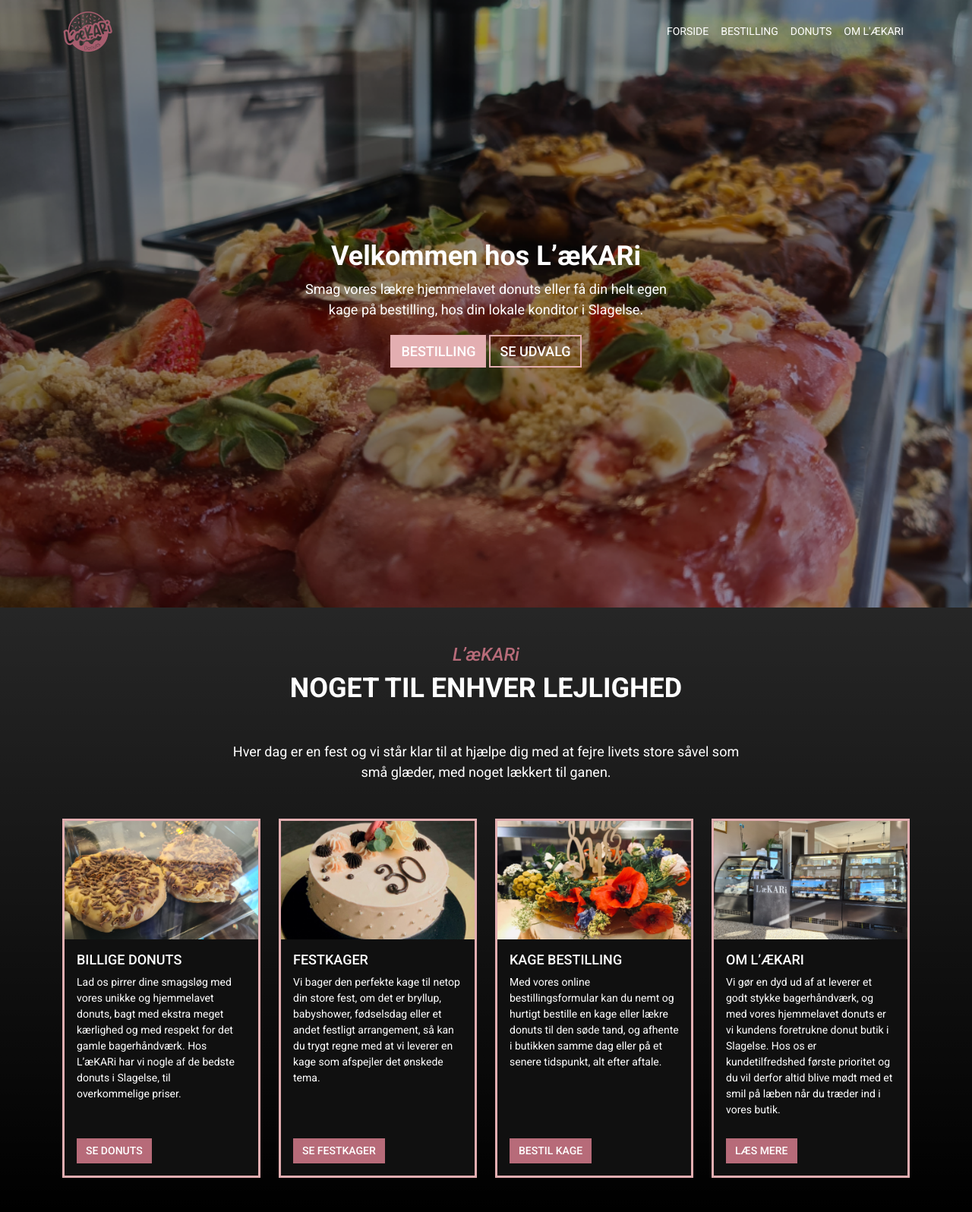
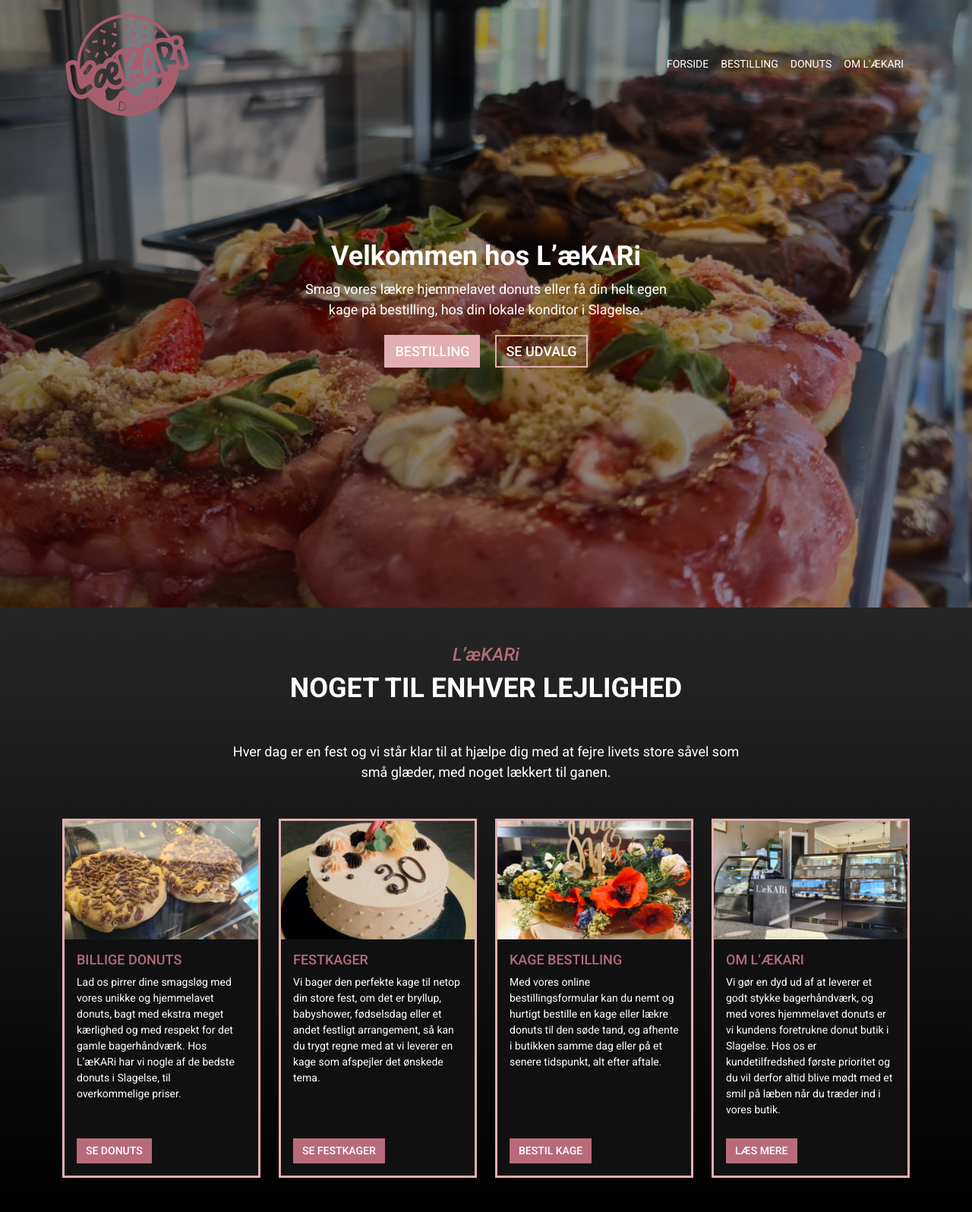
Before and after one commit to andrewras93/laekari, a PHP site: page / in a window 1280 px wide. Shown: the top 1596 px of the page at 76% size. Run offline with PHP 8.4, Linux system fonts and the light colour scheme.

Commit message:
Added several ui changes.

```diff
--- a/bestilling.php
+++ b/bestilling.php
@@ -40,6 +40,9 @@
                 </div>
 
                 <div class="col-lg-6 mt-5 mt-lg-0">
+
+                    <h2 class="display-1 mb-4 text-secondary">HJEMMELAVET FRA HJERTET</h2>
+
                     <p>
                         Hos L’æKARi bager vi med passion og kærlighed for det traditionelle bagerhåndværk.<br>
                         Ved hjælp af vores bestillingsformular kan du bestille din helt egen personlige kage, der afspejler lige netop det tema du ønsker at fejre. Om det er en mindre fødselsdag, eller et større bryllup, så kan du være sikker på at vi leverer varen.
--- a/css/_header.scss
+++ b/css/_header.scss
@@ -1,3 +1,10 @@
+.header-logo-small {
+
+    max-width: 67px;
+
+}
+
+
 .active, .navbar-nav a:hover {
 
     border-bottom: 2px $secondary solid;
@@ -8,6 +15,12 @@
 
     background: transparent;
     transition: all 0.6s;
+
+}
+
+#header img {
+
+    transition: 0.5s;
 
 }
 
@@ -24,3 +37,12 @@
     border: none;
 
 }
+
+
+@media only screen and (max-width: 576px) {
+
+    #header img {
+        max-width: 67px;
+    }
+
+}
--- a/header.php
+++ b/header.php
@@ -3,7 +3,7 @@
     <nav id="nav" class="navbar navbar-expand-lg navbar-dark container">
 
         <a class="navbar-brand" href="index.php">
-            <img src="./images/header-logo.png" alt="L'æKARi logo" class="img-fluid">
+            <img id="headerLogo" src="./images/header-logo-large.png" alt="L'æKARi logo" class="img-fluid">
         </a>
 
         <button class="navbar-toggler" type="button" data-toggle="collapse" data-target="#navbarNavAltMarkup" aria-controls="navbarNavAltMarkup" aria-expanded="false" aria-label="Toggle navigation">
--- a/index.php
+++ b/index.php
@@ -29,8 +29,8 @@
                 kage på bestilling, hos din lokale konditor i Slagelse.</p>
 
             <div class="mt-3">
-                <a class="btn btn-light text-uppercase rounded-0 mt-1" href="bestilling.php">Bestilling</a>
-                <a class="btn btn-border text-uppercase rounded-0 mt-1" href="donuts.php">Se Udvalg</a>
+                <a class="btn btn-light text-uppercase rounded-0 mt-1 me-sm-2" href="bestilling.php">Bestilling</a>
+                <a class="btn btn-border text-uppercase rounded-0 mt-1 ms-sm-2" href="donuts.php">Se Udvalg</a>
             </div>
 
         </div>
@@ -57,7 +57,7 @@
                                 <img src="images/card-donuts.png" alt="Donuts" class="img-fluid">
 
                                 <div class="card-content pe-3 ps-3 pt-3">
-                                    <h4 class="card-title text-uppercase">Billige Donuts</h4>
+                                    <h4 class="card-title text-uppercase text-secondary">Billige Donuts</h4>
                                     <p>Lad os pirrer dine smagsløg med vores unikke og hjemmelavet donuts, bagt med ekstra meget kærlighed og med respekt for det gamle bagerhåndværk. Hos L’æKARi har vi nogle af de bedste donuts i Slagelse, til overkommelige priser.</p>
                                 </div>
 
@@ -78,7 +78,7 @@
                                 <img src="images/card-party-cakes.png" alt="Festkage" class="img-fluid">
 
                                 <div class="card-content pe-3 ps-3 pt-3">
-                                    <h4 class="card-title text-uppercase">Festkager</h4>
+                                    <h4 class="card-title text-uppercase text-secondary">Festkager</h4>
                                     <p>Vi bager den perfekte kage til netop din store fest, om det er bryllup, babyshower, fødselsdag eller et andet festligt arrangement, så kan du trygt regne med at vi leverer en kage som afspejler det ønskede tema.</p>
                                 </div>
 
@@ -99,7 +99,7 @@
                                 <img src="images/card-order-cake.png" alt="Bryllupskage" class="img-fluid">
 
                                 <div class="card-content pe-3 ps-3 pt-3">
-                                    <h4 class="card-title text-uppercase">Kage Bestilling</h4>
+                                    <h4 class="card-title text-uppercase text-secondary">Kage Bestilling</h4>
                                     <p>Med vores online bestillingsformular kan du nemt og hurtigt bestille en kage eller lækre donuts til den søde tand, og afhente i butikken samme dag eller på et senere tidspunkt, alt efter aftale.</p>
                                 </div>
 
@@ -120,7 +120,7 @@
                                 <img src="images/card-about.png" alt="L'æKARi skranke" class="img-fluid">
 
                                 <div class="card-content pe-3 ps-3 pt-3">
-                                    <h4 class="card-title text-uppercase">OM L’æKARi</h4>
+                                    <h4 class="card-title text-uppercase text-secondary">OM L’æKARi</h4>
                                     <p>Vi gør en dyd ud af at leverer et godt stykke bagerhåndværk, og med vores hjemmelavet donuts er vi kundens foretrukne donut butik i Slagelse. Hos os er kundetilfredshed første prioritet og du vil derfor altid blive mødt med et smil på læben når du træder ind i vores butik.</p>
                                 </div>
 
@@ -142,9 +142,11 @@
 
     <iframe src="https://www.google.com/maps/embed?pb=!1m18!1m12!1m3!1d2265.095698717019!2d11.360303115377867!3d55.4086820804627!2m3!1f0!2f0!3f0!3m2!1i1024!2i768!4f13.1!3m3!1m2!1s0x464d63639be9a663%3A0xca847794c3cc84a0!2zTCfDpmthcmk!5e0!3m2!1sda!2sdk!4v1622038048986!5m2!1sda!2sdk" width="100%" height="400vh" style="border:0;" allowfullscreen="" loading="lazy"></iframe>
 
-    <div id="opening-hours" class="container">
+    <div id="opening-hours" class="bg-dark pt-5 pb-5">
 
-        <div class="pb-md-5 pb-lg-0 mt-5 mb-5">
+        <div class="container">
+
+            <div class="pb-md-5 pb-lg-0">
 
                 <h3 class="text-center">Kom indenfor til en verden af lækkerier</h3>
                 <h2 class="display-1 text-uppercase text-center">Åben alle ugens dage</h2>
@@ -153,7 +155,7 @@
 
             </div>
 
-        <div class="row pt-lg-5 mb-5">
+            <div class="row pt-lg-5">
 
                 <div class="text-center col-md-6 col-lg-4">
 
@@ -186,6 +188,8 @@
 
         </div>
 
+    </div>
+
     <div id="front-page-parallax-image"></div>
 
     <?php include "footer.php"; ?>
--- a/js/script.min.js
+++ b/js/script.min.js
@@ -1,2 +1,2 @@
-const header=document.querySelector("#header");window.onscroll=function(){window.scrollY>=100?header.classList.add("bg-primary"):header.classList.remove("bg-primary")};const currentLocation=location.href,menuItem=document.querySelectorAll(".navbar-nav > a"),menuLength=menuItem.length;for(let e=0;e<menuLength;e++)menuItem[e].href===currentLocation&&menuItem[e].classList.add("active");
+const header=document.querySelector("#header"),headerLogo=document.querySelector("#headerLogo");window.onscroll=function(){window.scrollY>=100?(header.classList.add("bg-primary"),headerLogo.classList.add("header-logo-small")):(header.classList.remove("bg-primary"),headerLogo.classList.remove("header-logo-small"))};const navBarTogglerIcon=document.querySelector(".navbar-toggler-icon");navBarTogglerIcon.onclick=function(){header.classList.add("bg-primary")};const currentLocation=location.href,menuItem=document.querySelectorAll(".navbar-nav > a"),menuLength=menuItem.length;for(let e=0;e<menuLength;e++)menuItem[e].href===currentLocation&&menuItem[e].classList.add("active");
 //# sourceMappingURL=script.min.js.map
```
Also changed, not shown: js/script.js (+12 -0 lines), css/styles.css, images/header-logo-large.png (added), 2 other files. Lines whose indentation alone changed are shown as unchanged.
